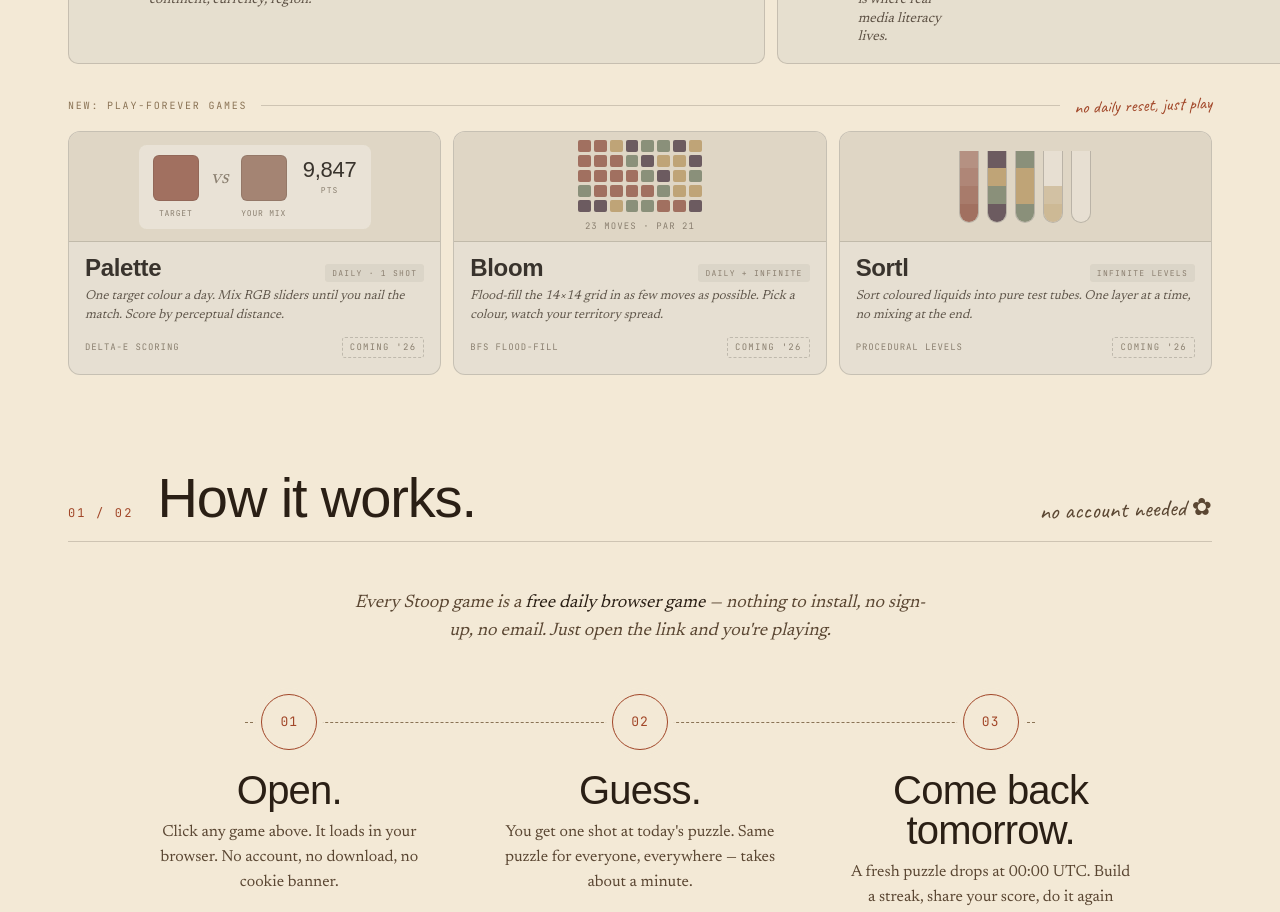
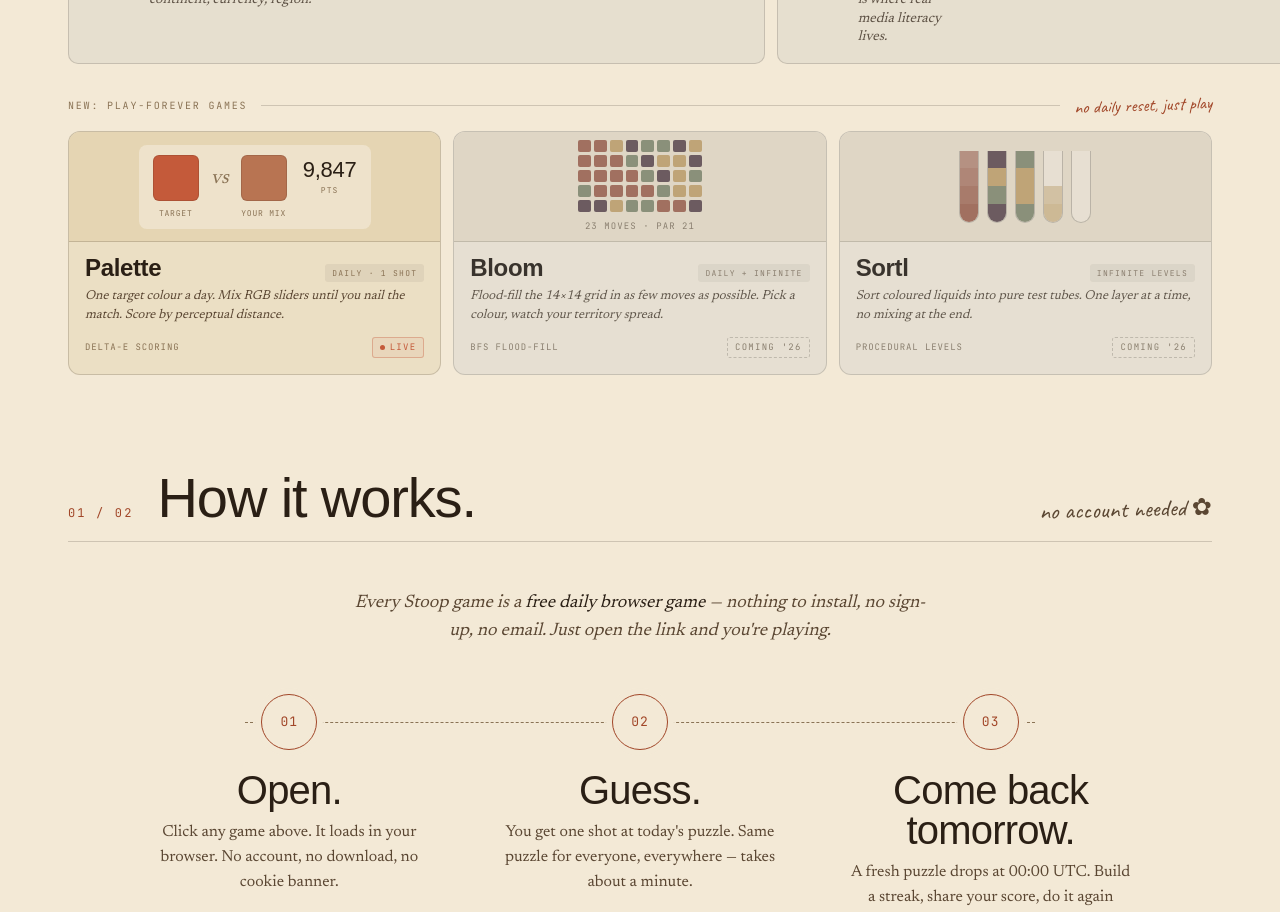
Before and after one commit to Sebidailyguessr/stoop, a Next.js app: page / in a window 1280 px wide. Shown: the part 980-1892 px from the top of the page. Built offline with nearby package versions, Linux system fonts and the light colour scheme; a web font is replaced by a local one.

Commit message:
Palette card: mark live on stoop.games landing page

```diff
--- a/app/globals.css
+++ b/app/globals.css
@@ -751,6 +751,42 @@
   border-radius: 3px;
   border: 1px dashed rgba(42, 31, 21, 0.22);
 }
+.arcade-card--live {
+  filter: none;
+  opacity: 1;
+  text-decoration: none;
+  color: inherit;
+  cursor: pointer;
+}
+.arcade-card--live:hover {
+  filter: none;
+  opacity: 1;
+  border-color: var(--terracotta);
+  box-shadow: 0 2px 14px rgba(196, 90, 58, 0.13);
+}
+.arcade-live {
+  display: inline-flex;
+  align-items: center;
+  gap: 5px;
+  font-family: var(--mono);
+  font-size: 9px;
+  text-transform: uppercase;
+  letter-spacing: 0.14em;
+  color: var(--terracotta);
+  padding: 3px 7px;
+  border-radius: 3px;
+  border: 1px solid rgba(196, 90, 58, 0.35);
+  background: rgba(196, 90, 58, 0.06);
+}
+.arcade-live-dot {
+  width: 5px;
+  height: 5px;
+  border-radius: 50%;
+  background: var(--terracotta);
+  box-shadow: 0 0 0 0 rgba(196, 80, 58, 0.6);
+  animation: live-pulse 2.2s infinite;
+  flex-shrink: 0;
+}
 
 /* Bloom grid preview */
 .bloom-grid { display: grid; grid-template-columns: repeat(8, 1fr); gap: 3px; width: 124px; }
--- a/app/page.tsx
+++ b/app/page.tsx
@@ -254,7 +254,7 @@
         <div className="arcade-row">
 
           {/* Palette */}
-          <article className="arcade-card">
+          <a className="arcade-card arcade-card--live" href="https://palette.stoop.games" target="_blank" rel="noopener noreferrer">
             <div className="arcade-preview" aria-hidden="true">
               <div style={{display:'flex',alignItems:'center',gap:0,background:'rgba(243,233,214,0.7)',borderRadius:'8px',padding:'10px 14px'}}>
                 <div style={{display:'flex',flexDirection:'column',alignItems:'center',gap:'6px'}}>
@@ -282,10 +282,13 @@
               <p className="arcade-desc">One target colour a day. Mix RGB sliders until you nail the match. Score by perceptual distance.</p>
               <div className="arcade-footer">
                 <span className="arcade-mechanic">Delta-E scoring</span>
-                <span className="arcade-tag">coming &apos;26</span>
+                <span className="arcade-live">
+                  <span className="arcade-live-dot" aria-hidden="true"></span>
+                  Live
+                </span>
               </div>
             </div>
-          </article>
+          </a>
 
           {/* Bloom */}
           <article className="arcade-card">
```
